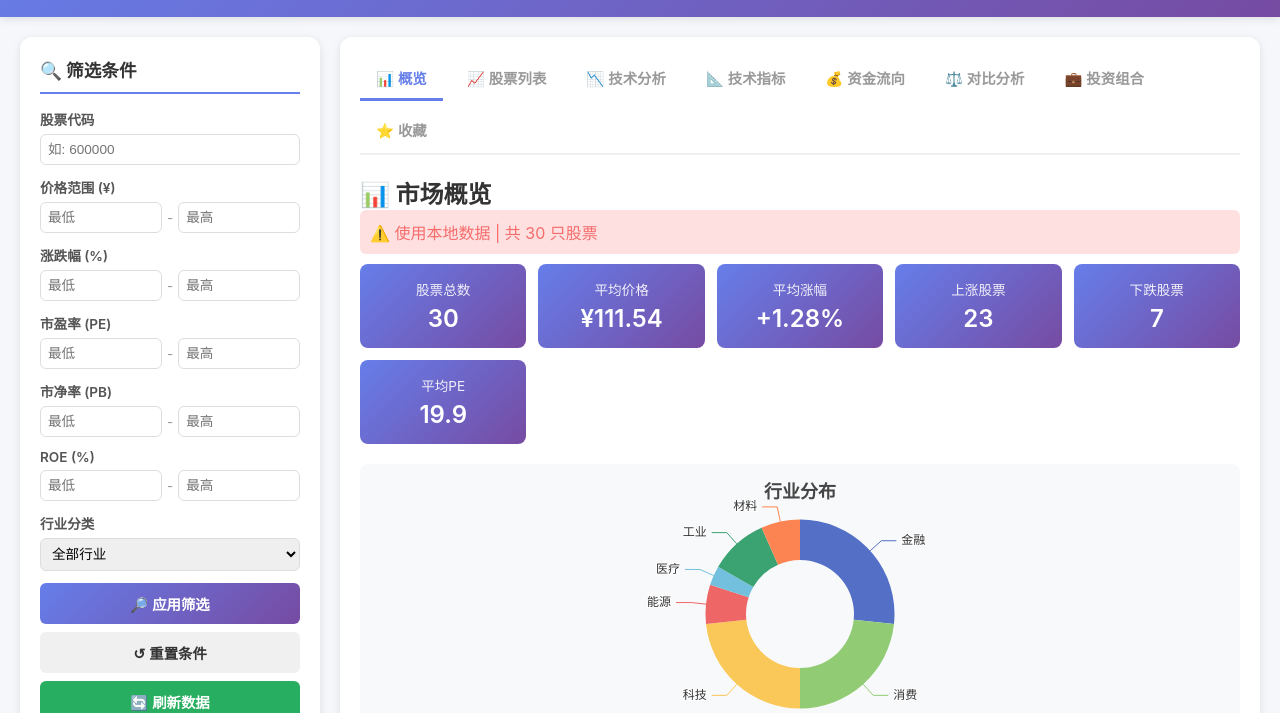
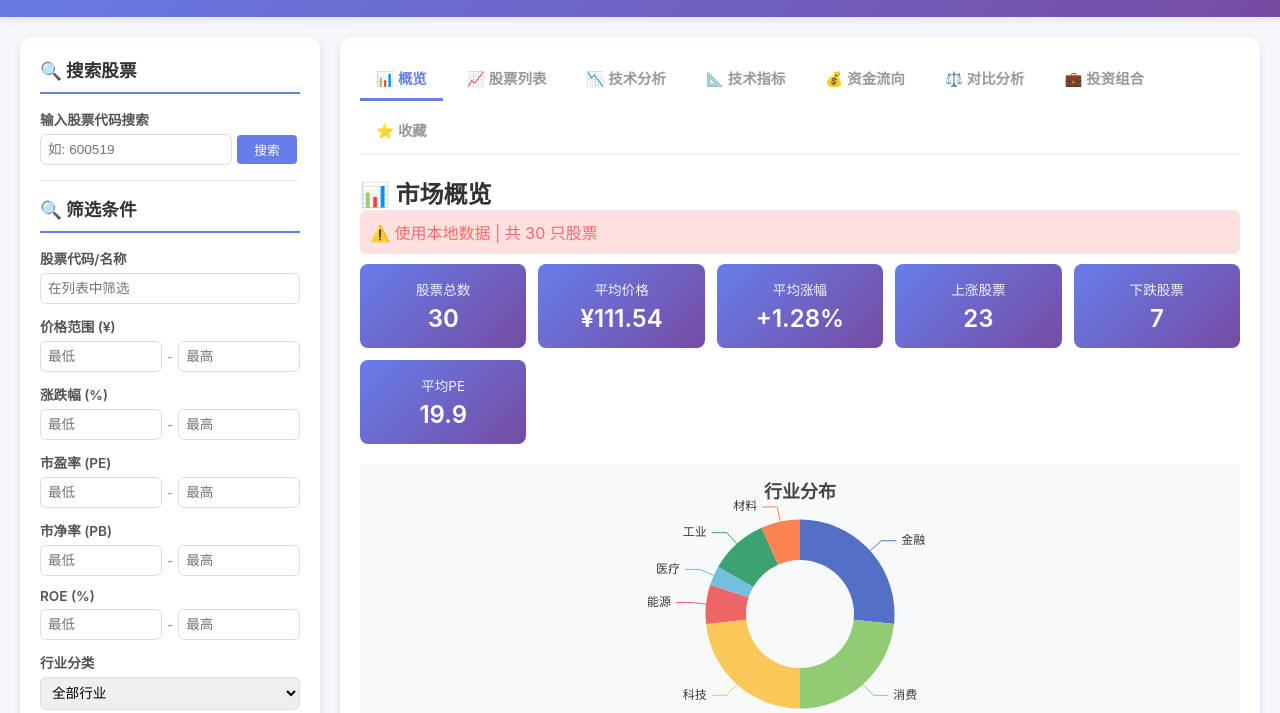
Before and after one commit to dayangjojojo-eng/stock-selector, a plain HTML site: page index.html in a window 1280 px wide. Shown: the part 96-809 px from the top of the page. Drawn offline with nearby package versions, Linux system fonts and the light colour scheme; no server answers.

Commit message:
Update index.html

```diff
--- a/index.html
+++ b/index.html
@@ -109,10 +109,19 @@
         <div class="main-layout">
             <!-- 侧边栏 -->
             <div class="sidebar">
+                <h2>🔍 搜索股票</h2>
+                <div class="filter-group">
+                    <label>输入股票代码搜索</label>
+                    <div class="range-inputs">
+                        <input type="text" id="searchCode" placeholder="如: 600519">
+                        <button class="btn-small" onclick="searchStock()" style="width:60px;">搜索</button>
+                    </div>
+                </div>
+                <hr style="margin: 15px 0; border: none; border-top: 1px solid #eee;">
                 <h2>🔍 筛选条件</h2>
                 <div class="filter-group">
-                    <label>股票代码</label>
-                    <input type="text" id="codeFilter" placeholder="如: 600000">
+                    <label>股票代码/名称</label>
+                    <input type="text" id="codeFilter" placeholder="在列表中筛选">
                 </div>
                 <div class="filter-group">
                     <label>价格范围 (¥)</label>
@@ -419,6 +428,7 @@
 
         // ==================== 实时数据加载 ====================
         const API_URL = 'https://stock-api-taupe.vercel.app/api/stocks';
+        const SEARCH_API = 'https://stock-api-taupe.vercel.app/api/search';
 
         async function loadRealTimeData() {
             showMsg('overviewMsg', '🔄 正在获取数据...', 'info');
@@ -444,6 +454,63 @@
             loadLocalData();
             showMsg('overviewMsg', '⚠️ 使用本地数据 | 共 ' + stocks.length + ' 只股票', 'error');
             updateUI();
+        }
+
+        // 搜索任意股票
+        async function searchStock() {
+            const code = document.getElementById('searchCode').value.trim();
+            if (!code) {
+                alert('请输入股票代码');
+                return;
+            }
+
+            showMsg('overviewMsg', '🔍 正在搜索 ' + code + '...', 'info');
+
+            try {
+                const response = await fetch(SEARCH_API + '?code=' + code);
+                const result = await response.json();
+
+                if (result.success && result.data) {
+                    const s = result.data;
+                    // 检查是否已存在
+                    const exists = stocks.find(stock => stock.code === code);
+                    if (!exists) {
+                        stocks.unshift({
+                            code: code,
+                            name: code,
+                            price: s.price,
+                            change: s.change,
+                            pe: s.pe,
+                            pb: s.pb,
+                            roe: 0,
+                            high: s.high,
+                            low: s.low,
+                            open: s.open,
+                            volume: s.volume,
+                            turnover: s.turnover,
+                            industry: 'other',
+                            fullCode: (code.startsWith('6') ? 'sh' : 'sz') + code
+                        });
+                    } else {
+                        // 更新已存在的数据
+                        Object.assign(exists, {
+                            price: s.price,
+                            change: s.change,
+                            pe: s.pe,
+                            pb: s.pb,
+                            high: s.high,
+                            low: s.low
+                        });
+                    }
+                    showMsg('overviewMsg', '✅ 找到股票 ' + code + ' | 现价: ¥' + s.price + ' | 涨跌: ' + s.change + '%', 'success');
+                    updateUI();
+                    document.getElementById('searchCode').value = '';
+                } else {
+                    showMsg('overviewMsg', '❌ 未找到股票 ' + code + '，请检查代码是否正确', 'error');
+                }
+            } catch (error) {
+                showMsg('overviewMsg', '❌ 搜索失败: ' + error.message, 'error');
+            }
         }
 
         // 更新UI
```
